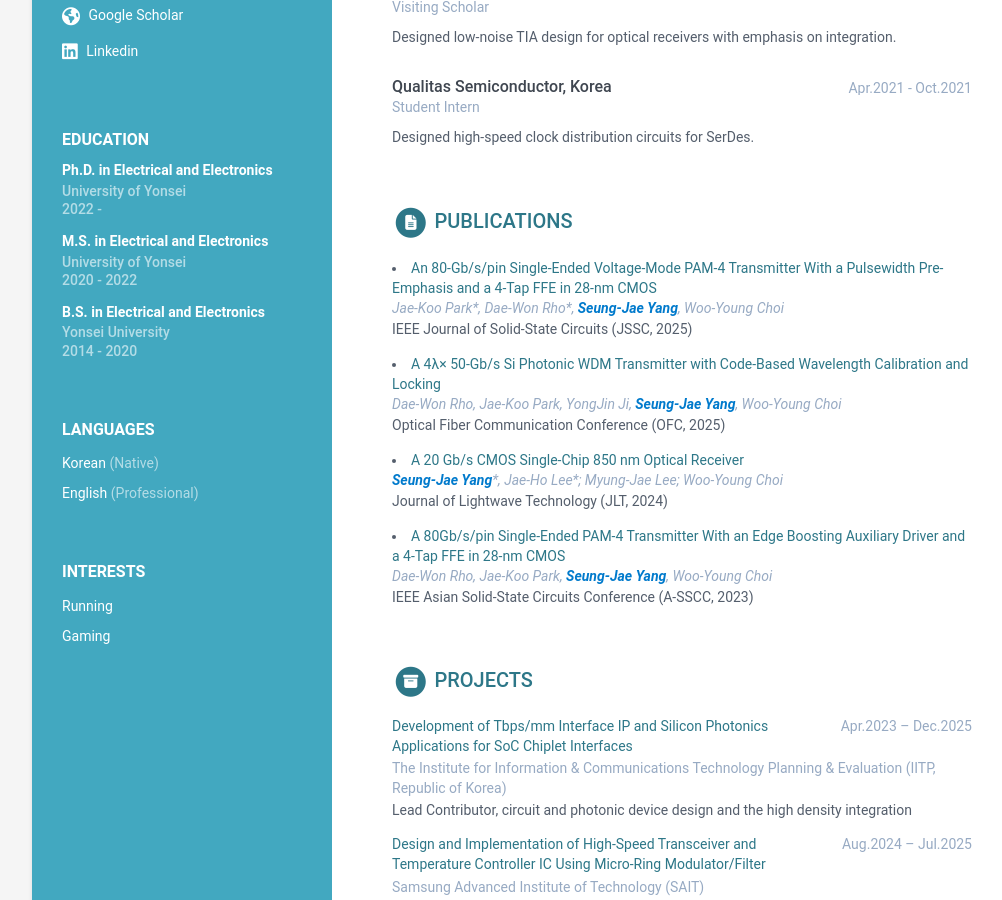
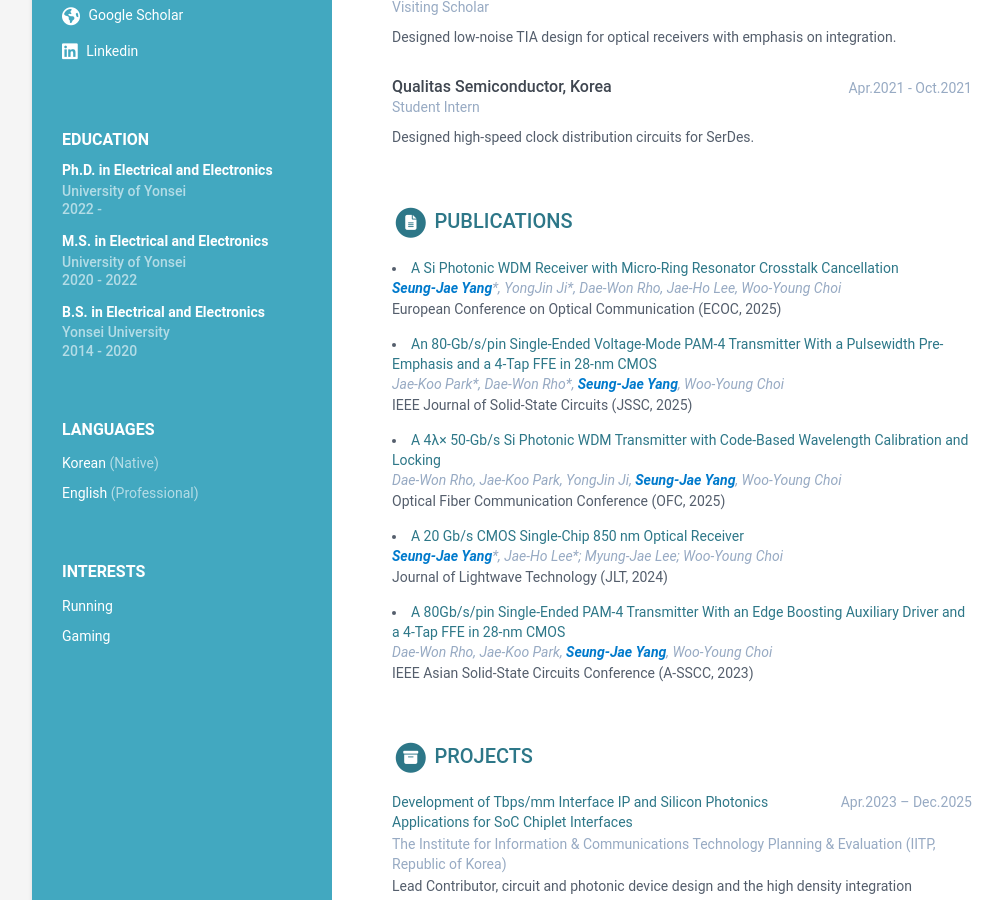
Before and after one commit to sjyang1420/SJ, a Jekyll site: the page built from index.html, in a window 1280 px wide and 900 px high, scrolled down 441 px. Shown: the whole window, without its empty margins (108-1110 px from the left). Built offline with Jekyll 4.4.1, drawn with Linux system fonts in a browser that asks for light colours.

Commit message:
Update data.yml

```diff
--- a/_data/data.yml
+++ b/_data/data.yml
@@ -178,6 +178,11 @@ publications:
 #    bibendum fringilla a eu lectus.
   papers:
 
+  - title: "A Si Photonic WDM Receiver with Micro-Ring Resonator Crosstalk Cancellation"
+    link: ""
+    authors: Seung-Jae Yang*, YongJin Ji*, Dae-Won Rho, Jae-Ho Lee, Woo-Young Choi
+    conference: "European Conference on Optical Communication (ECOC, 2025)"
+
   - title: "An 80-Gb/s/pin Single-Ended Voltage-Mode PAM-4 Transmitter With a Pulsewidth Pre-Emphasis and a 4-Tap FFE in 28-nm CMOS"
     link: "https://ieeexplore.ieee.org/document/10612820/"
     authors: Jae-Koo Park*, Dae-Won Rho*, Seung-Jae Yang, Woo-Young Choi
```
